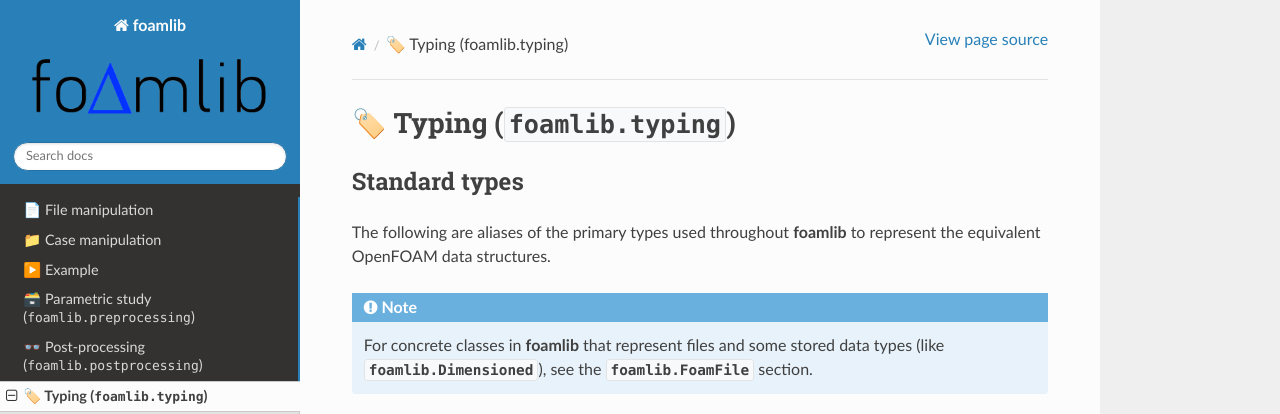
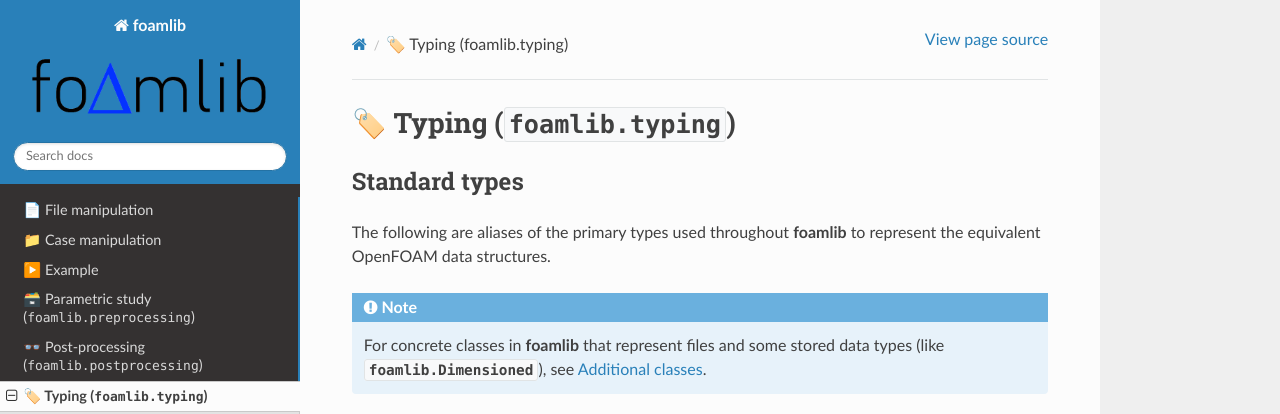
Before and after one commit to gerlero/foamlib, a Sphinx documentation site: the page built from docs/typing.rst, in a window 1280 px wide and 900 px high, cut to the strip 0-414 px from the top of the window. Built offline with Sphinx 7.4.7 and the Read the Docs theme 3.1.0, drawn with Linux system fonts in a browser that asks for light colours.

Commit message:
Update typing module docs

```diff
--- a/docs/files.rst
+++ b/docs/files.rst
@@ -89,6 +89,7 @@
       .. autoproperty:: foamlib.FoamFieldFile.BoundarySubDict.value
       .. autoproperty:: foamlib.FoamFieldFile.BoundarySubDict.type
 
+.. _additional-classes:
 
 Additional classes
 ------------------
--- a/docs/typing.rst
+++ b/docs/typing.rst
@@ -6,19 +6,19 @@
 
 The following are aliases of the primary types used throughout **foamlib** to represent the equivalent OpenFOAM data structures.
 
-.. note:: For concrete classes in **foamlib** that represent files and some stored data types (like :class:`foamlib.Dimensioned`), see the :class:`foamlib.FoamFile` section.
+.. note:: For concrete classes in **foamlib** that represent files and some stored data types (like :class:`foamlib.Dimensioned`), see :ref:`additional-classes`.
 
-.. autodata:: foamlib.typing.File
-.. autodata:: foamlib.typing.SubDict
-.. autodata:: foamlib.typing.Data
-.. autodata:: foamlib.typing.StandaloneData
-.. autodata:: foamlib.typing.DataEntry
-.. autodata:: foamlib.typing.StandaloneDataEntry
-.. autodata:: foamlib.typing.Dict
-.. autodata:: foamlib.typing.KeywordEntry
-.. autodata:: foamlib.typing.List
-.. autodata:: foamlib.typing.Field
-.. autodata:: foamlib.typing.Tensor
+.. autotype:: foamlib.typing.File
+.. autotype:: foamlib.typing.SubDict
+.. autotype:: foamlib.typing.Data
+.. autotype:: foamlib.typing.StandaloneData
+.. autotype:: foamlib.typing.DataEntry
+.. autotype:: foamlib.typing.StandaloneDataEntry
+.. autotype:: foamlib.typing.Dict
+.. autotype:: foamlib.typing.KeywordEntry
+.. autotype:: foamlib.typing.List
+.. autotype:: foamlib.typing.Field
+.. autotype:: foamlib.typing.Tensor
 
 
 Other accepted types
@@ -26,15 +26,15 @@
 
 These "Like" type variants accept the standard type plus other formats that could potentially be converted to the standard type.
 
-.. autodata:: foamlib.typing.FileLike
-.. autodata:: foamlib.typing.SubDictLike
-.. autodata:: foamlib.typing.DataLike
-.. autodata:: foamlib.typing.StandaloneDataLike
-.. autodata:: foamlib.typing.DataEntryLike
-.. autodata:: foamlib.typing.StandaloneDataEntryLike
-.. autodata:: foamlib.typing.DictLike
-.. autodata:: foamlib.typing.KeywordEntryLike
-.. autodata:: foamlib.typing.ListLike
-.. autodata:: foamlib.typing.FieldLike
-.. autodata:: foamlib.typing.TensorLike
-.. autodata:: foamlib.typing.DimensionSetLike
+.. autotype:: foamlib.typing.FileLike
+.. autotype:: foamlib.typing.SubDictLike
+.. autotype:: foamlib.typing.DataLike
+.. autotype:: foamlib.typing.StandaloneDataLike
+.. autotype:: foamlib.typing.DataEntryLike
+.. autotype:: foamlib.typing.StandaloneDataEntryLike
+.. autotype:: foamlib.typing.DictLike
+.. autotype:: foamlib.typing.KeywordEntryLike
+.. autotype:: foamlib.typing.ListLike
+.. autotype:: foamlib.typing.FieldLike
+.. autotype:: foamlib.typing.TensorLike
+.. autotype:: foamlib.typing.DimensionSetLike
```
